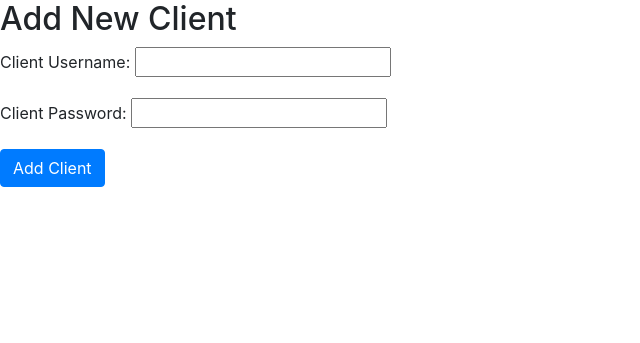
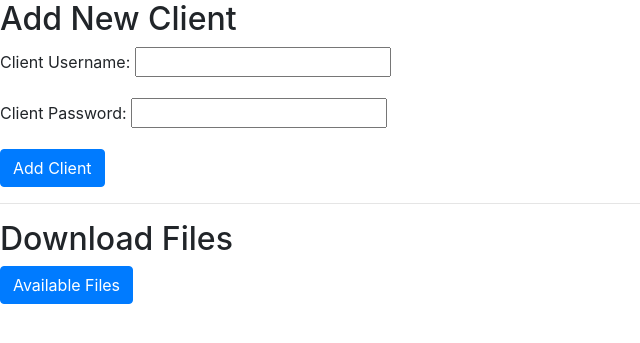
Before and after one commit to evalen43/my-express-server, a PHP site: page /admin.php in a window 1280 px wide. Shown: the part 219-562 px from the top of the page, without its empty margins (0-640 px from the left). Run offline with PHP 8.4, Linux system fonts and the light colour scheme.

Commit message:
website update 1/29/24 9:42 am

```diff
--- a/admin.php
+++ b/admin.php
@@ -6,6 +6,14 @@
     <link rel="stylesheet" href="https://stackpath.bootstrapcdn.com/bootstrap/4.5.0/css/bootstrap.min.css">
     <!-- Include Your Custom CSS -->
     <!-- <link rel="stylesheet" href="resources/css/styles1.css"> -->
+    <script src="https://ajax.googleapis.com/ajax/libs/jquery/3.5.1/jquery.min.js"></script>
+    <script>
+    $(document).ready(function(){
+        $("#showFiles").click(function(){
+            $("#fileList").toggle();
+        });
+    });
+    </script>
 </head>
 <body>
     <div class="col-lg-6">
@@ -40,6 +48,21 @@
             </div>
             <button type="submit" class="btn btn-primary" name="addClient">Add Client</button>
         </form>
+        <hr>
+        <h2>Download Files</h2>
+        <button id="showFiles" class="btn btn-primary">Available Files</button>
+        <div id="fileList" style="display: none;">
+        <?php
+        if(isset($_SESSION['username'])) { // Check if admin is logged in
+            $files = glob('/home/evciztma/public_html/clients/*');
+            foreach($files as $file) {
+                if(is_file($file)) {
+                    echo '<a href="'.$file.'" download>'.basename($file).'</a><br>';
+                }
+            }
+        }
+        ?>
+        </div>
     </div>
 
 </body>
```
